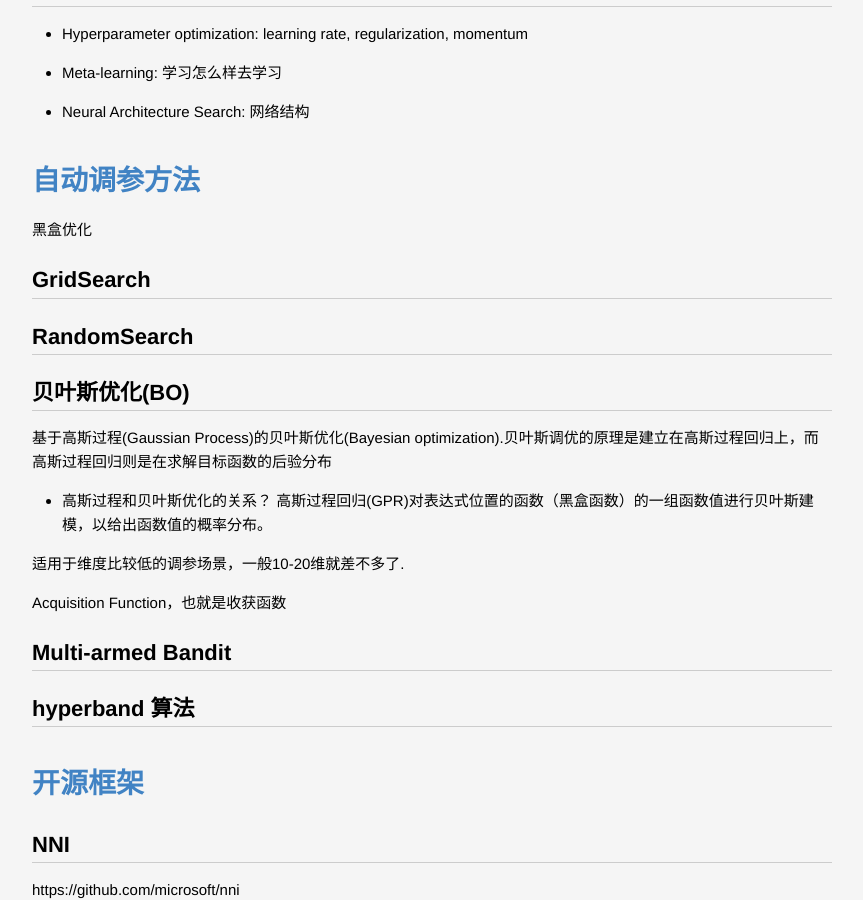
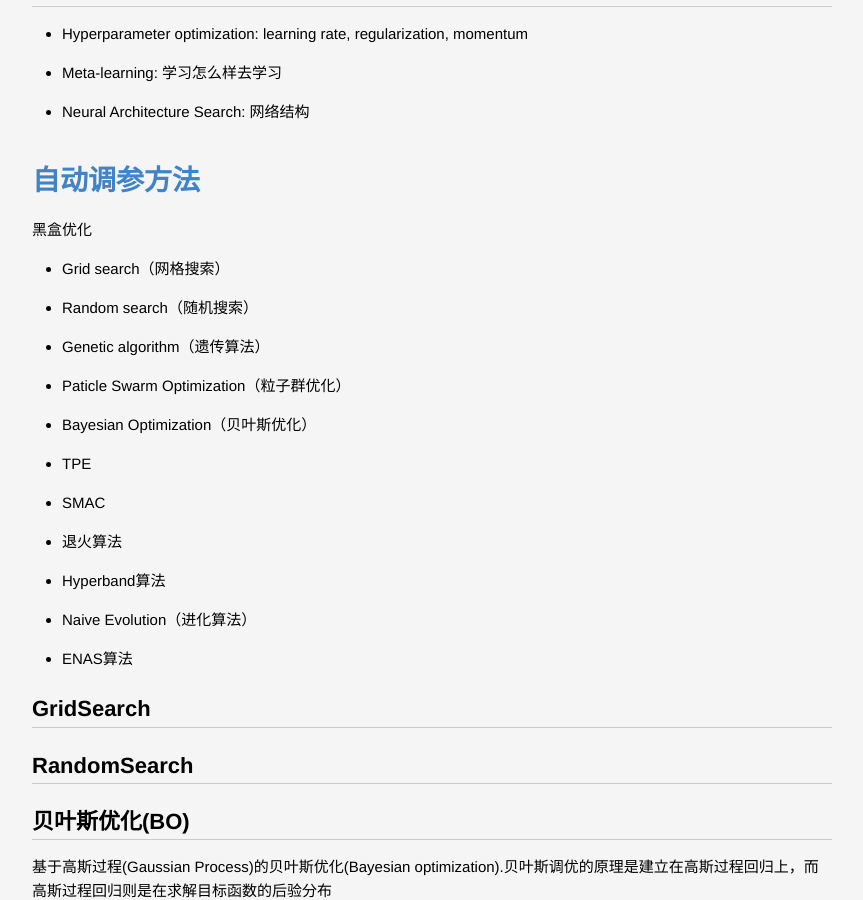
Before and after one commit to lucky521/blog, a Jekyll site: the page built from _posts/ml/2019-07-20-AutoML.markdown, in a window 1280 px wide and 900 px high, scrolled down 1517 px. Shown: the whole window, without its empty margins (208-1071 px from the left). Built offline with Jekyll 4.4.1, drawn with Linux system fonts in a browser that asks for light colours.

Commit message:
update blog

```diff
--- a/_posts/framework/2020-03-05-flink.markdown
+++ b/_posts/framework/2020-03-05-flink.markdown
@@ -72,6 +72,9 @@ Checkpoint的成本
 Checkpoint在生成和恢复的时候都会消耗资源。
 Checkpoint 里面存的是什么内容？ _metadata
 Checkpoint 太大了怎么办？
+
+异步快照
+在Flink做分布式快照过程中核心是Barriers的使用。这些Barriers是在数据接入到Flink之初就注入到数据流中，并随着数据流向每个算子。
 
 
 作业 Failover
--- a/_posts/language/2018-07-21-big-data-language.markdown
+++ b/_posts/language/2018-07-21-big-data-language.markdown
@@ -1,5 +1,5 @@
 ---
-title: "大数据处理的方法"
+title: "大数据处理的语言和方法"
 subtitle: "Working on Big Data"
 categories: [Language]
 layout: post
--- a/_posts/language/2019-01-15-java.markdown
+++ b/_posts/language/2019-01-15-java.markdown
@@ -25,6 +25,11 @@ happens-before, 指令重排
 class文件
 JVM 只认识 .class 文件，它不关心是何种语言生成了 .class 文件，只要 .class 文件符合 JVM 的规范就能运行。
 Class 文件是二进制文件，它的内容具有严格的规范，文件中没有任何空格，全都是连续的 0/1。Class 文件 中的所有内容被分为两种类型：无符号数、表。
+
+
+静态代理、动态代理
+Java中两种常见的动态代理方式：JDK原生动态代理和CGLIB动态代理。
+
 
 
 锁
--- a/_posts/ml/2018-07-31-optimization-method.markdown
+++ b/_posts/ml/2018-07-31-optimization-method.markdown
@@ -438,6 +438,8 @@ https://blog.csdn.net/dadouyawp/article/details/44179599
 
 
 
+
+
 ## 多种优化方法的结合使用
 
 比如通过切换从Adam到SGD。
@@ -445,7 +447,9 @@ Adam在一开始表现更好，而SGD最终达到更好的全局最小值。
 
 
 
+## 模拟退火算法
 
+##
 
 
 
--- a/_posts/ml/2019-07-20-AutoML.markdown
+++ b/_posts/ml/2019-07-20-AutoML.markdown
@@ -41,6 +41,17 @@ AutoML听起来好像只是把ML给自动化起来。那么机器学习的哪些
 # 自动调参方法
 
 黑盒优化
+* Grid search（网格搜索）
+* Random search（随机搜索）
+* Genetic algorithm（遗传算法）
+* Paticle Swarm Optimization（粒子群优化）
+* Bayesian Optimization（贝叶斯优化）
+* TPE
+* SMAC
+* 退火算法
+* Hyperband算法
+* Naive Evolution（进化算法）
+* ENAS算法
 
 ## GridSearch
 
@@ -62,6 +73,9 @@ Acquisition Function，也就是收获函数
 
 
 ## hyperband 算法
+
+
+
 
 
 
```
Also changed, not shown: _posts/language/2019-05-16-cpp.markdown (+7 -0 lines).
